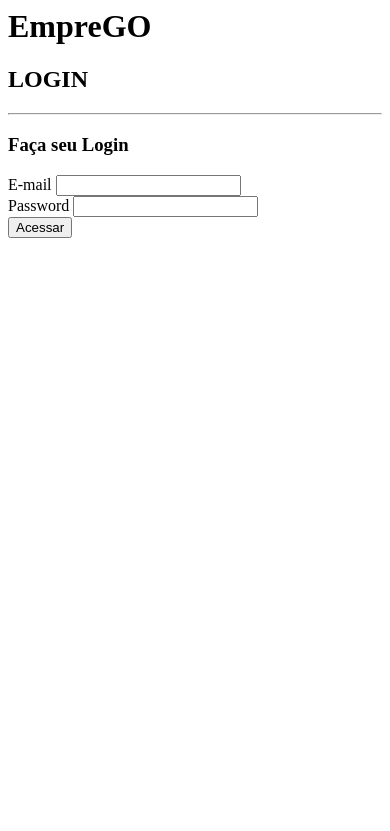
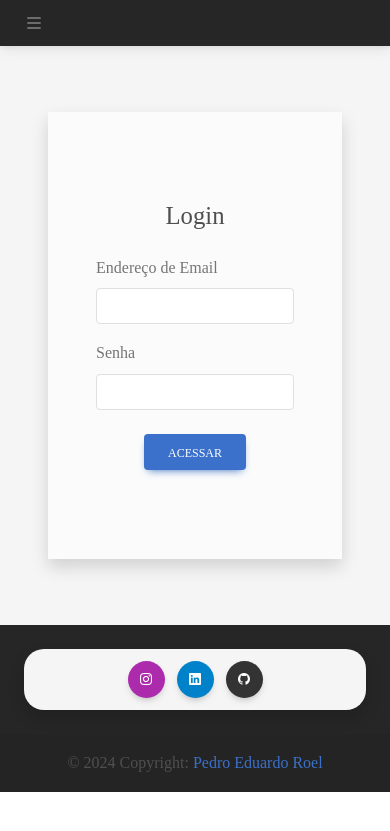
Before and after one commit to pedroeroel/EMPREGO-SENAI, a Flask app: page /login in a window 390 px wide. Shown: the top 831 px of the page. Run offline with Flask 3, Linux system fonts and the light colour scheme; parts of the project's set-up code (start-up, migrations or seed data) failed here and were passed over.

Commit message:
Login Web Design

```diff
--- a/app/routes/auth/templates/login.html
+++ b/app/routes/auth/templates/login.html
@@ -1,17 +1,34 @@
-<h1>EmpreGO</h1>
-<h2>LOGIN</h2>
-<hr>
-<form action="/login" method="post">
-    <h3>Faça seu Login</h3>
-    <label for="email">E-mail</label>
-    <input type="email" name="email" required><br>
-    <label for="password">Password</label>
-    <input type="password" name="password" required><br>
-    <button type="submit">Acessar</button>
+{% extends 'model.html' %}
 
-    {% if errormsg %}
+{% block title %}
+Login
+{% endblock %}
 
-    <p style="color: red;">{{errormsg}}</p>
+{% block content %}
 
-    {% endif %}
-</form>
+<div class="h-100 w-100 d-flex align-items-center justify-content-center">
+    <form method="post" action="/login" class="d-flex justify-content-center flex-wrap m-5 w-100" style="width: 22rem;">
+
+        <h2 class="mb-4">Login</h2>
+
+        <div class="mb-3 w-100">
+            <label for="email" class="form-label">Endereço de Email</label>
+            <input type="email" class="w-100 form-control" name="email" id="">
+        </div>
+
+        <div class="mb-4 w-100">
+            <label for="password" class="form-label">Senha</label>
+            <input type="password" class="form-control" name="password">
+        </div>
+
+        <button type="submit" class="btn btn-primary">Acessar</button>
+
+        {% if errormsg %}
+        <p style="color: red;" class="w-100">{{ errormsg }}
+        </p>
+        {% endif %}
+
+    </form>
+</div>
+
+{% endblock %}
--- a/app/routes/main/templates/components/vacancy-card.html
+++ b/app/routes/main/templates/components/vacancy-card.html
@@ -1,15 +1,15 @@
     <div class="card-header">{{ vacancy.company }}</div>
     <div class="card-body">
       <h5 class="card-title text-start"><strong>{{ vacancy.title }}</strong></h5>
-      <p class="card-text text-start opacity-75">{{ vacancy.description }}</p>
+      <p class="card-text text-start fs-6 opacity-75">{{ vacancy.description }}</p>
 
       <div class="row text-center justify-content-between">
 
-        <p class="col-6 opacity-50 text-start">
+        <p class="col-6 opacity-50 text-center text-md-start text-lg-start text-nowrap">
           {{vacancy.type}} • {% if vacancy.arrangement == 'Remote' %}Remoto{% elif vacancy.arrangement == 'Hybrid' %}Híbrido{% else %}Presencial{% endif %}
         </p>
 
-        <a href="/job-apply/{{ vacancy.ID_Vacancy }}" class="btn col-4 w-100 btn-primary" data-mdb-ripple-init>Aplicar</a>
+        <a href="/vacancy-details/{{ vacancy.ID_Vacancy }}" class="btn col-4 w-100 btn-primary" data-mdb-ripple-init>detalhes</a>
 
       </div>
 
--- a/app/routes/main/templates/index.html
+++ b/app/routes/main/templates/index.html
@@ -4,7 +4,7 @@
 
 {% block content %}
 
-    <div class="container-fluid p-5 shadow">
+    <div class="index container-fluid p-5">
         <div class="d-flex flex-wrap w-100 justify-content-start">
             <p class="display-6 w-100">Encontre a vaga perfeita para você!</p>
             <p class="fs-7 bg-dark p-2 text-light text-center rounded-6">É só pesquisar!</p>
@@ -22,7 +22,9 @@
                 {% else %}
 
                 {% for vacancy in vacancies %}
-                    <div class="card col-12 col-md-6 col-lg-4 bg-light text-center">
+
+                    <div class="card mt-4 col-12 col-md-6 col-lg-4 bg-light text-center">
+
                         {% include 'components/vacancy-card.html' %}
 
                     </div>
--- a/app/static/css/style.css
+++ b/app/static/css/style.css
@@ -7,3 +7,15 @@
 }
 
 @import url('https://fonts.googleapis.com/css2?family=Dancing+Script:wght@400..700&family=Great+Vibes&family=Montserrat+Alternates:ital,wght@0,100;0,200;0,300;0,400;0,500;0,600;0,700;0,800;0,900;1,100;1,200;1,300;1,400;1,500;1,600;1,700;1,800;1,900&family=Montserrat:ital,wght@0,100..900;1,100..900&family=Poppins:ital,wght@0,100;0,200;0,300;0,400;0,500;0,600;0,700;0,800;0,900;1,100;1,200;1,300;1,400;1,500;1,600;1,700;1,800;1,900&family=Roboto:ital,wght@0,100;0,300;0,400;0,500;0,700;0,900;1,100;1,300;1,400;1,500;1,700;1,900&family=Rubik:ital,wght@0,300..900;1,300..900&family=Satisfy&display=swap');
+
+main {
+    min-height: 68.7vh;
+}
+
+main .content {
+    min-height: 53vh;
+}
+
+main .index {
+    min-width: 90vw;
+}
--- a/app/templates/components/header.html
+++ b/app/templates/components/header.html
@@ -16,7 +16,7 @@
 
       <div class="mx-5 collapse navbar-collapse" id="navbarTogglerDemo01">
 
-        <a class="navbar-brand" href="#">EmpreGO!</a>
+        <a class="navbar-brand" href="/">EmpreGO!</a>
 
         <ul class="navbar-nav me-auto mb-2 mb-lg-0">
 
--- a/app/templates/model.html
+++ b/app/templates/model.html
@@ -16,9 +16,9 @@
 
     {% include 'components/header.html' %}
 
-    <main class="bg-light-subtle p-5">
+    <main class="bg-light-subtle d-flex justify-content-center align-items-center p-5">
 
-        <div class="bg-light">
+        <div class="content bg-light shadow d-flex justify-content-center align-items-center">
             {% block content %}
             {% endblock %}
         </div>
```
Also changed, not shown: app/routes/main/routes.py (+7 -0 lines).
